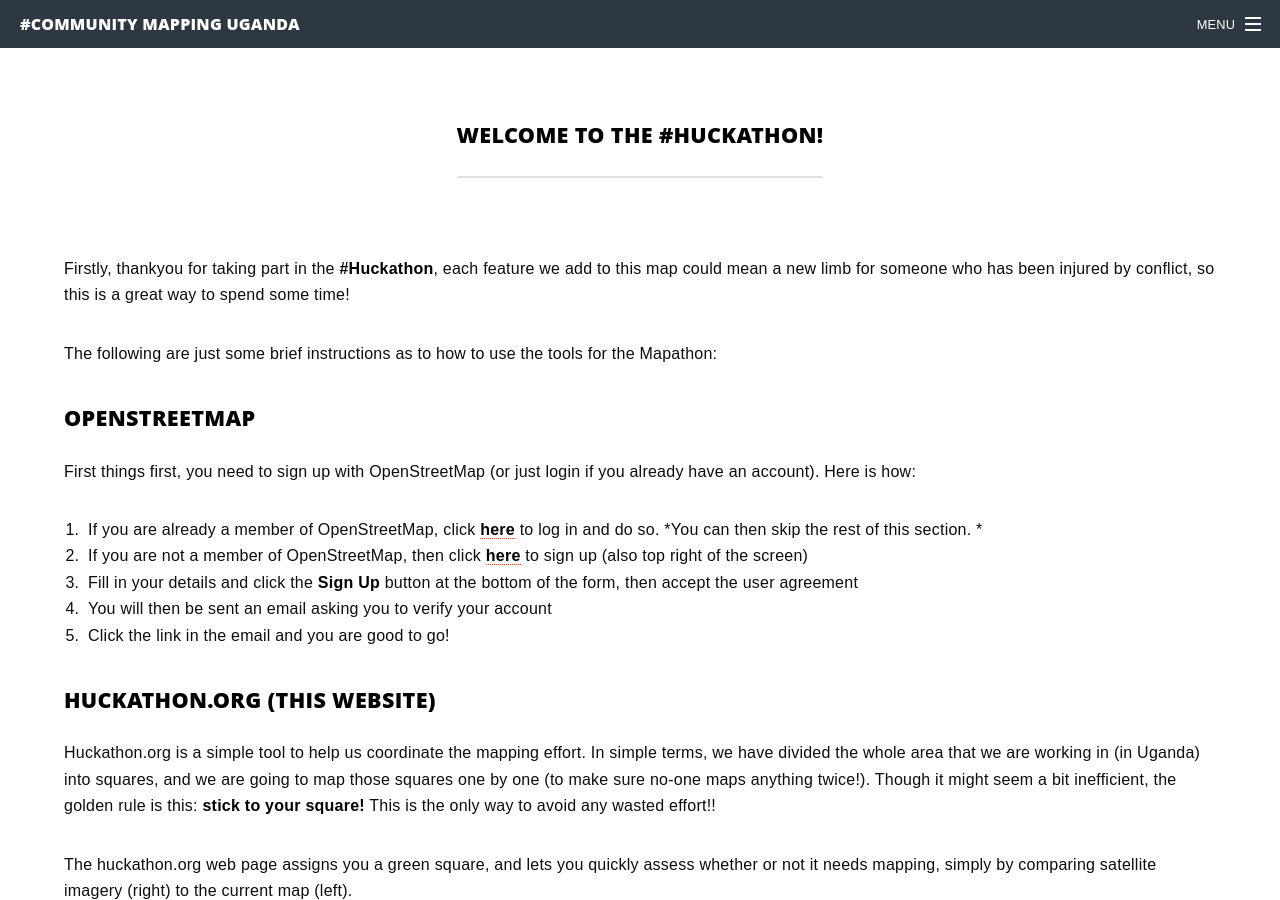
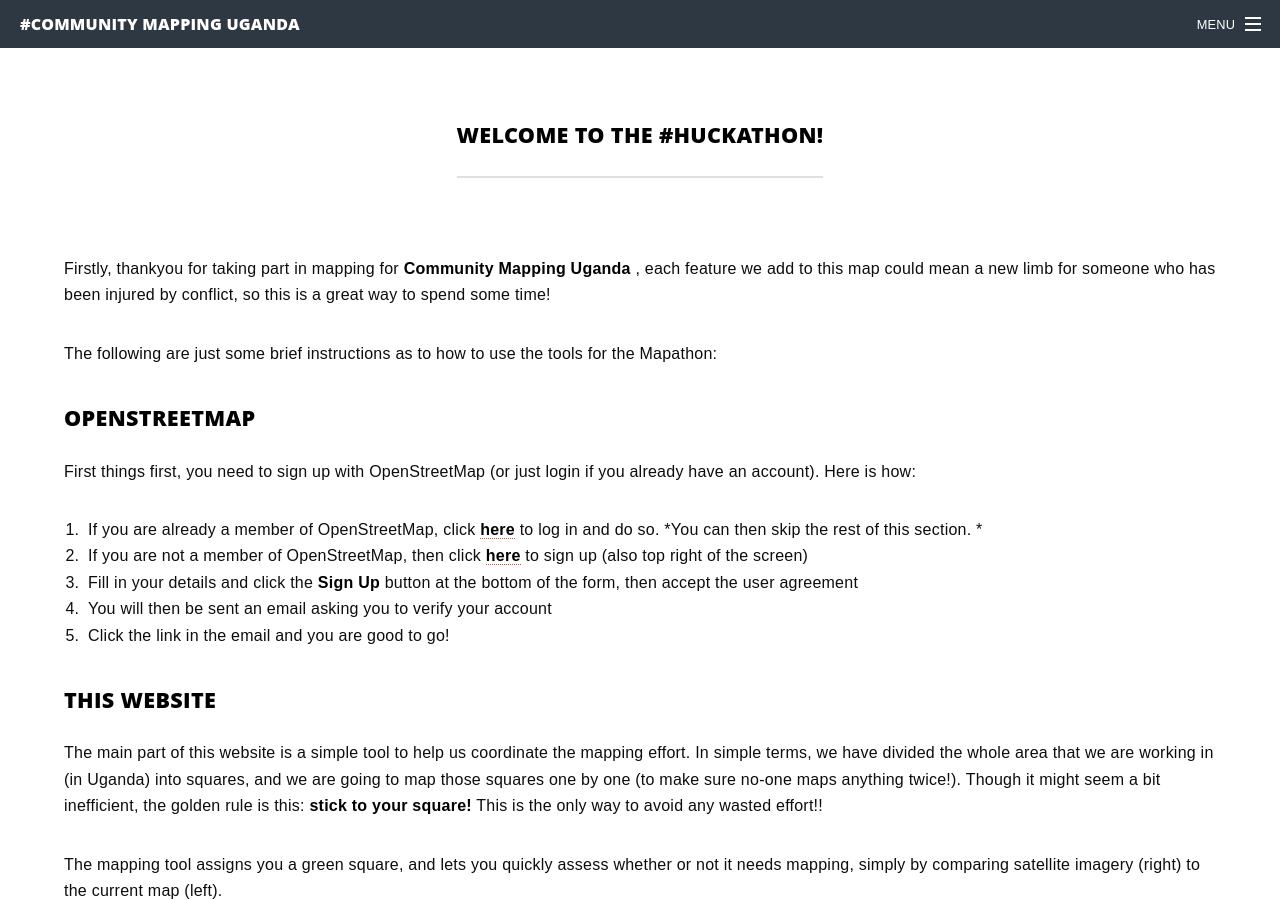
Before and after one commit to jonnyhuck/huckathon.org, a Jekyll site: the page built from index.md, in a window 1280 px wide and 900 px high, scrolled down 880 px. Built offline with Jekyll 4.4.1, drawn with Linux system fonts in a browser that asks for light colours; some of the changed text lies outside the part shown.

Commit message:
started migration to CMU

````diff
--- a/_layouts/landing.html
+++ b/_layouts/landing.html
@@ -19,7 +19,7 @@
 		<!-- Banner -->
 		<section id="banner">
 			<div class="inner">
-				<h2>#{{ site.title }}</h2>
+				<h2>{{ site.title }}</h2>
 				<!-- <p>{{ site.description | markdownify }}</p> -->
 				<ul class="actions">
 					<li><a href='#info' class='button special'>Instructions</a></li>
--- a/index.md
+++ b/index.md
@@ -2,7 +2,7 @@
 layout: landing
 ---
 
-Firstly, thankyou for taking part in the **#Huckathon**, each feature we add to this map could mean a new limb for someone who has been injured by conflict, so this is a great way to spend some time!
+Firstly, thankyou for taking part in mapping for **Community Mapping Uganda** , each feature we add to this map could mean a new limb for someone who has been injured by conflict, so this is a great way to spend some time!
 
 The following are just some brief instructions as to how to use the tools for the Mapathon:
 
@@ -15,10 +15,10 @@
 4. You will then be sent an email asking you to verify your account
 5. Click the link in the email and you are good to go!
 
-## Huckathon.org (this website)
-Huckathon.org is a simple tool to help us coordinate the mapping effort. In simple terms, we have divided the whole area that we are working in (in Uganda) into squares, and we are going to map those squares one by one (to make sure no-one maps anything twice!). Though it might seem a bit inefficient, the golden rule is this: **stick to your square!** This is the only way to avoid any wasted effort!!
+## This website
+The main part of this website is a simple tool to help us coordinate the mapping effort. In simple terms, we have divided the whole area that we are working in (in Uganda) into squares, and we are going to map those squares one by one (to make sure no-one maps anything twice!). Though it might seem a bit inefficient, the golden rule is this: **stick to your square!** This is the only way to avoid any wasted effort!!
 
-The huckathon.org web page assigns you a green square, and lets you quickly assess whether or not it needs mapping, simply by comparing satellite imagery (right) to the current map (left).
+The mapping tool assigns you a green square, and lets you quickly assess whether or not it needs mapping, simply by comparing satellite imagery (right) to the current map (left).
 
 ![full screenshot](images/fullscreen.png)
 
@@ -131,17 +131,17 @@
 ```
 
 ### Giving up...
-If you want to give up on a square, or weren't able to finish, then that is absolutely fine - please just save any work that you have done (as above) then follow the instructions in the [**Back to Huckathon.org**](#back-to-huckathonorg) section below so that we know to go back to that square.
+If you want to give up on a square, or weren't able to finish, then that is absolutely fine - please just save any work that you have done (as above) then follow the instructions in the [**Back to Community Mapping Uganda**](#back-to-community-mapping-uganda) section below so that we know to go back to that square.
 
-## Back to Huckathon.org...
+## Back to Community Mapping Uganda...
 
-Well done and thank you, you have successfully mapped an area that has never been mapped before!! Now head back to the **Huckathon.org** tab which will now have different buttons from the ones that you saw. If you finished mapping your square then please click the big green button, if you didn’t finish then please click the red button:
+Well done and thank you, you have successfully mapped an area that has never been mapped before!! Now head back to the **Community Mapping Uganda** tab which will now have different buttons from the ones that you saw. If you finished mapping your square then please click the big green button, if you didn’t finish then please click the red button:
 
 ![buttons 2](images/buttons2.png)
 
 Either way, you will then be taken to a new square and you can start the process all over again!
 
-Once again, thankyou again for taking part in the **#Huckathon** - this is really important work that will change people's lives for the better!
+Once again, thankyou again for taking part in mapping for **Community Mapping Uganda** - this is really important work that will change people's lives for the better!
 
 ## Ready? Let's Go!
 
````
